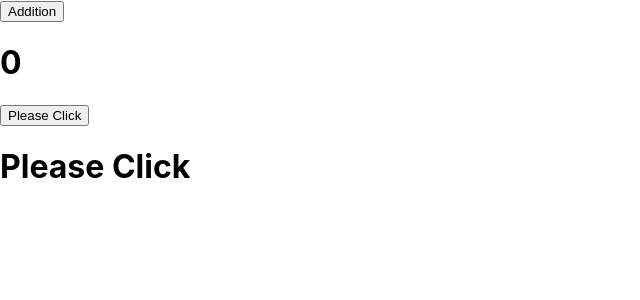
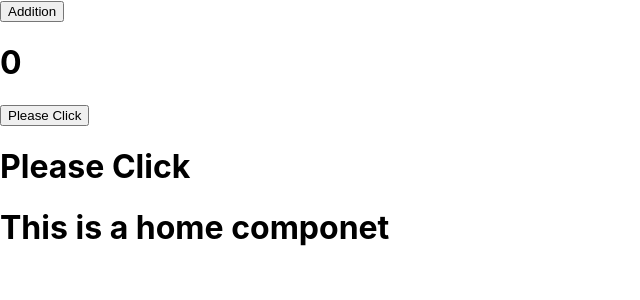
Before and after one commit to AnkitKushwah76/react-crud, a React (Create React App) app: page / in a window 1280 px wide. Shown: the top 300 px of the page, without its empty margins (0-640 px from the left). Built offline with nearby package versions, Linux system fonts and the light colour scheme.

Commit message:
React Router DOM

```diff
--- a/package.json
+++ b/package.json
@@ -6,6 +6,7 @@
     "@testing-library/user-event": "^13.5.0",
     "react": "^18.3.1",
     "react-dom": "^18.3.1",
+    "react-router-dom": "^6.26.2",
     "react-scripts": "5.0.1",
     "web-vitals": "^2.1.4"
   },
--- /dev/null
+++ b/src/About.js
@@ -0,0 +1,10 @@
+import React from "react";
+const About = () =>{
+  return (
+    <>
+     <h1> this is about componet</h1>
+    </>
+  )
+}
+
+export default About;
--- a/src/App.js
+++ b/src/App.js
@@ -7,6 +7,11 @@ import RefHook from "./RefHook.js";
 import ChildA from "./ChildA.js";
 import { createContext } from "react";
 import Memo from "./Memo.js";
+
+import { BrowserRouter, Route, Routes } from "react-router-dom";
+
+import Home from "./Home.js";
+import About from "./About.js";
 const fName = createContext();
 function App() {
   // const name = "Code with React.js";
@@ -22,6 +27,13 @@ function App() {
       </fName.Provider> */}
 
       <Memo />
+
+      <BrowserRouter>
+        <Routes>
+          <Route path="/" element={<Home />} />
+          <Route path="/about" element={<About />} />
+        </Routes>
+      </BrowserRouter>
     </>
   );
 }
--- /dev/null
+++ b/src/Home.js
@@ -0,0 +1,10 @@
+import React from "react"
+const Home = () =>{
+  return (
+    <>
+     <h1> This is a home componet </h1>
+    </>
+  )
+}
+
+export default Home;
```
Also changed, not shown: 1 other file (tests, documents, lock files or other folders).
